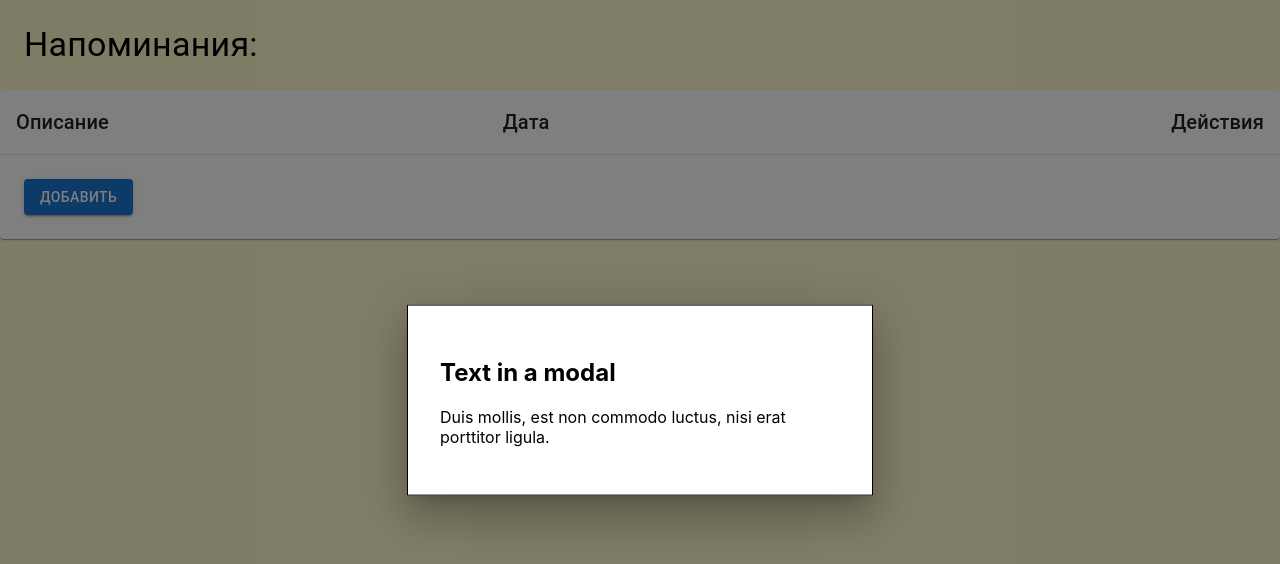
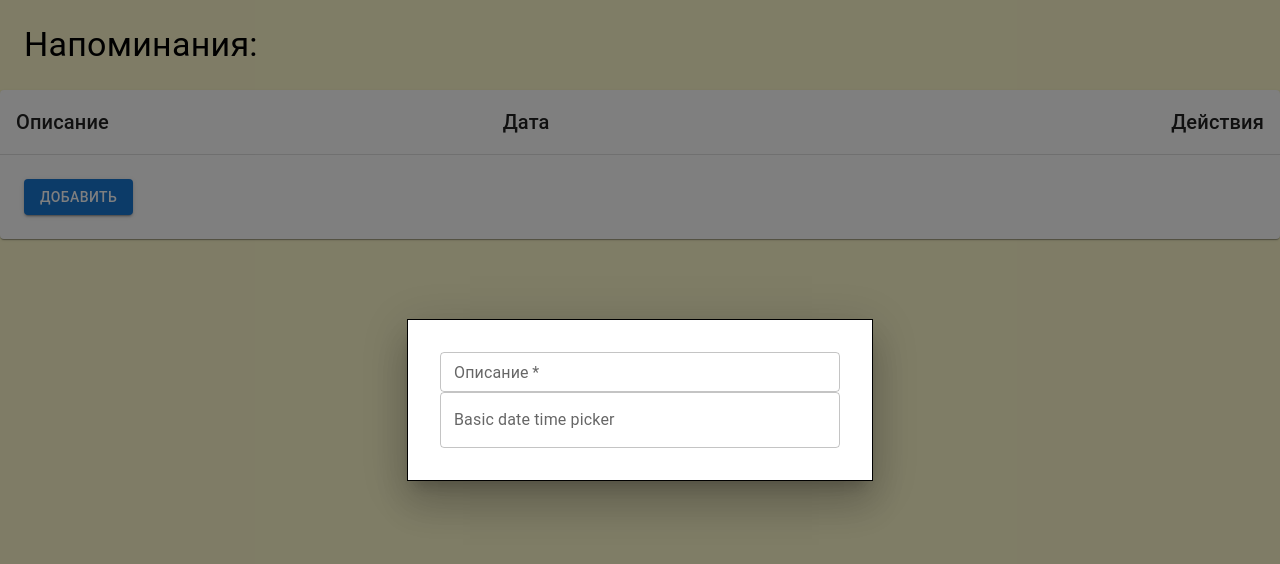
Before and after one commit to skidan29/test-project, a React (Create React App) app: page / in a window 1280 px wide. Both pictures are taken after a click on the button "ДОБАВИТЬ". Shown: the top 564 px of the page. Built offline with nearby package versions, Linux system fonts and the light colour scheme.

Commit message:
add date picker

```diff
--- a/package.json
+++ b/package.json
@@ -6,6 +6,7 @@
     "@emotion/react": "^11.14.0",
     "@emotion/styled": "^11.14.0",
     "@mui/material": "^7.0.2",
+    "@mui/x-date-pickers": "^7.28.3",
     "@reduxjs/toolkit": "^2.6.1",
     "@testing-library/dom": "^10.4.0",
     "@testing-library/jest-dom": "^6.6.3",
@@ -15,6 +16,7 @@
     "@types/node": "^16.18.126",
     "@types/react": "^19.1.0",
     "@types/react-dom": "^19.1.2",
+    "dayjs": "^1.11.13",
     "react": "^19.1.0",
     "react-dom": "^19.1.0",
     "react-redux": "^9.2.0",
--- a/src/components/creation-modal.tsx
+++ b/src/components/creation-modal.tsx
@@ -1,4 +1,4 @@
-import { Box, Modal } from "@mui/material";
+import { Box, FormControl, Modal, TextField } from "@mui/material";
 import {
   add,
   Reminder,
@@ -7,6 +7,10 @@ import {
 } from "../store/slices/reminders-slices";
 import { useDispatch } from "react-redux";
 import { useCallback } from "react";
+
+import { DateTimePicker, LocalizationProvider } from "@mui/x-date-pickers";
+
+import { AdapterDayjs } from "@mui/x-date-pickers/AdapterDayjs";
 
 interface Props {
   reminder?: Reminder;
@@ -48,10 +52,20 @@ export function CreationModal({ reminder, close, isOpen }: Props) {
       aria-labelledby='parent-modal-title'
       aria-describedby='parent-modal-description'>
       <Box sx={{ ...style, width: 400 }}>
-        <h2 id='parent-modal-title'>Text in a modal</h2>
-        <p id='parent-modal-description'>
-          Duis mollis, est non commodo luctus, nisi erat porttitor ligula.
-        </p>
+        <FormControl fullWidth>
+          <TextField
+            size='small'
+            label={"Описание"}
+            variant='outlined'
+            multiline
+            placeholder={"Введите текст"}
+            required
+          />
+
+          <LocalizationProvider dateAdapter={AdapterDayjs}>
+            <DateTimePicker label='Basic date time picker' />
+          </LocalizationProvider>
+        </FormControl>
       </Box>
     </Modal>
   );
```
Also changed, not shown: 1 other file (tests, documents, lock files or other folders).
